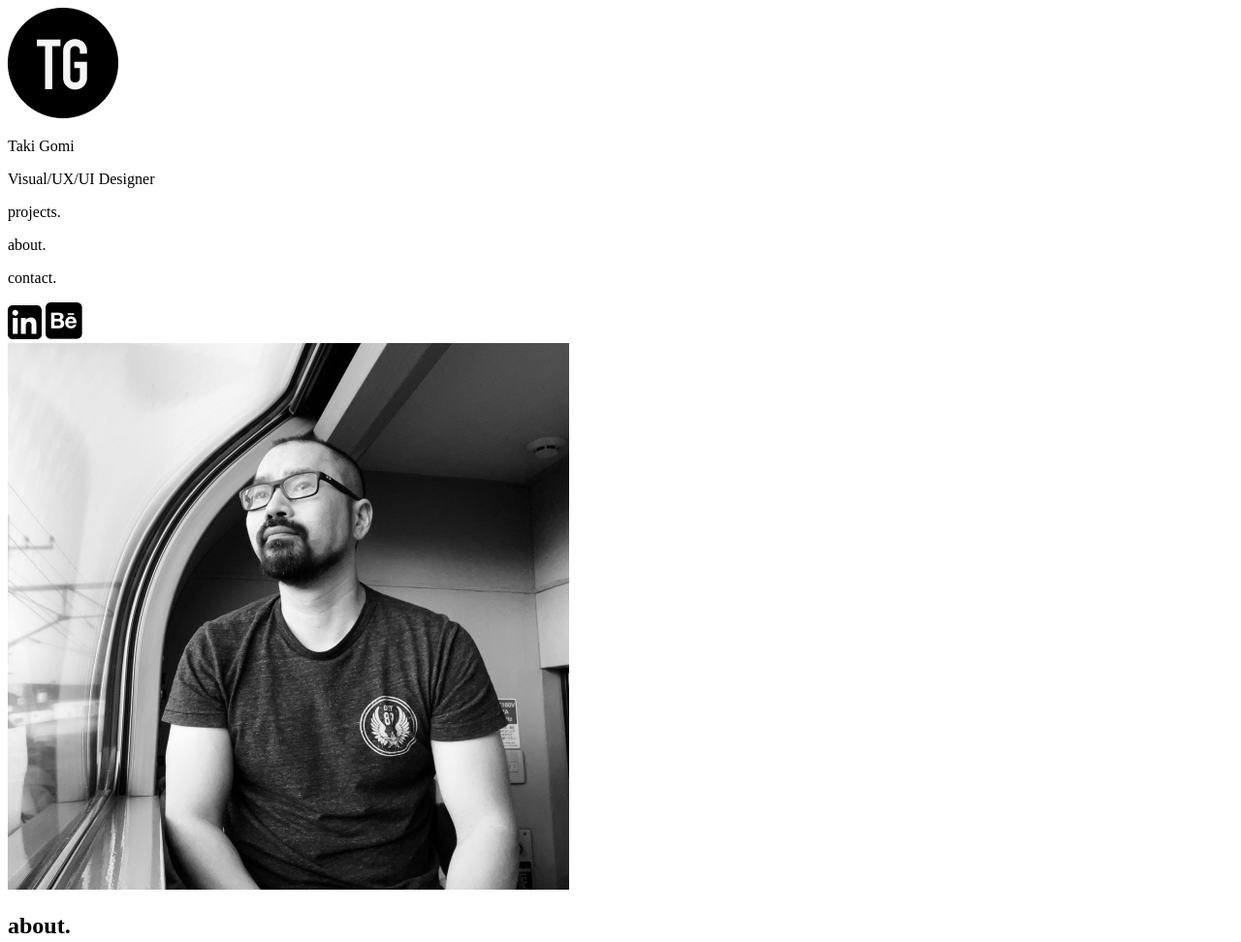
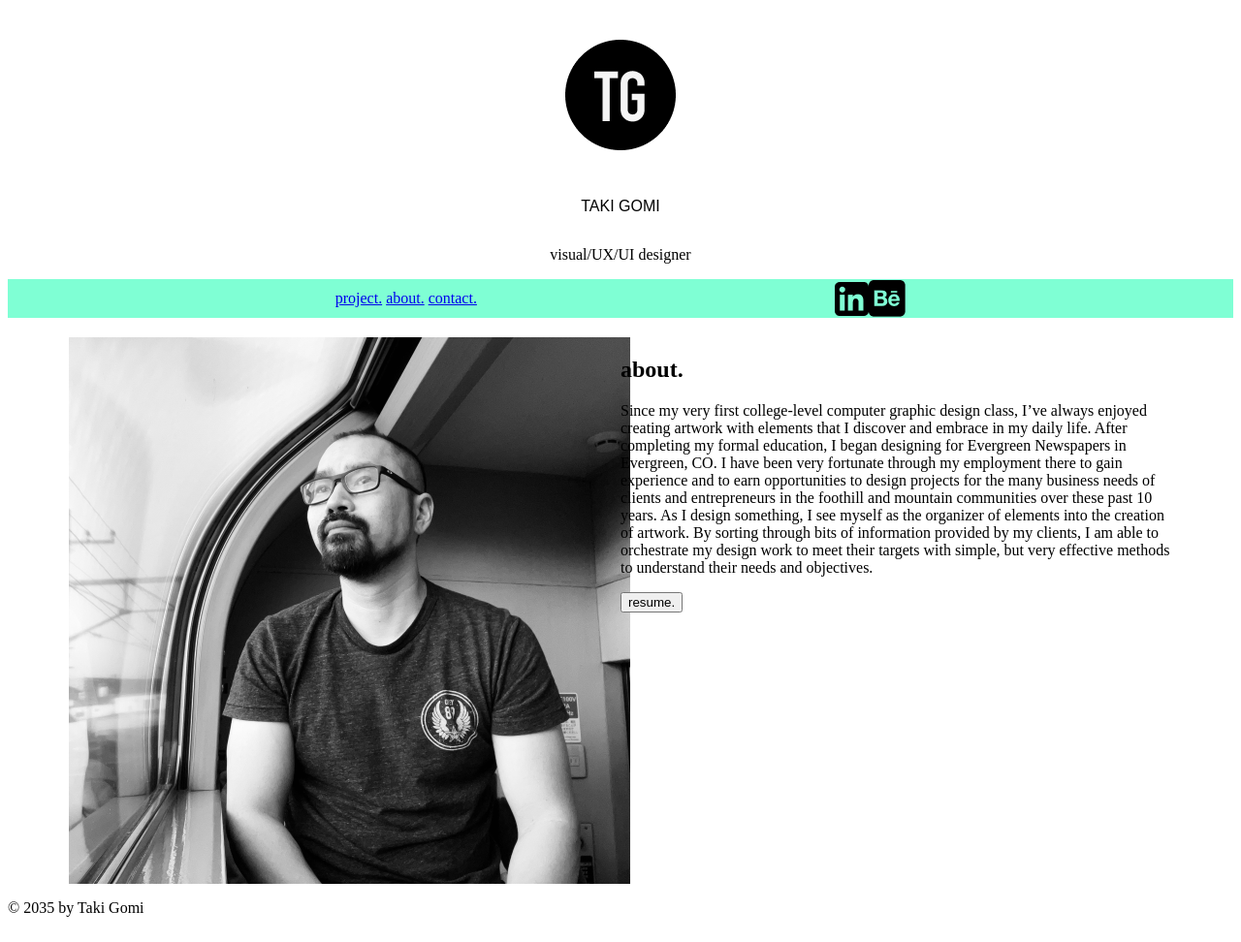
Before and after one commit to TakiGomi/UX_UI_HW_17, a plain HTML site: page index.html in a window 1280 px wide. Shown: the top 972 px of the page at 97% size. Drawn offline with Linux system fonts and the light colour scheme.

Commit message:
center items

```diff
--- a/css/style.css
+++ b/css/style.css
@@ -1,22 +1,45 @@
+.logo {
+    background: white;
+    height: 180px;
+    background-image: url("../img/logo.png");
+    background-repeat: no-repeat;
+    background-position: center;
+}
 
+#navBar {
+    height: 40px;
+    display: flex;
+    justify-content: center;
+    align-items: center;
+    background-color: aquamarine;
+}
+.name{
+    display: flex;
+    justify-content: center;
+    align-items: center;
+    font-family: Arial, Helvetica, sans-serif;
+}
+.title{
+    display: flex;
+    justify-content: center;
+    align-items: center;
+}
+.navigation{
+    color: black;
 
-
-
-
-
-
-
-
-
-
-
-
-
-
-
-
-
-
-@media only screen {
-    .body
-    }
+}
+.icons {
+    display: flex;
+    justify-content: flex-end;
+    align-items: center;
+    width: 35%;
+  }
+  #contentGrid {
+    margin: 20px 5%;
+    display: grid;
+    min-height: 500px;
+    height: 70vh;
+    grid-template-columns: 50% 50%;
+    grid-template-areas:
+    "myPhoto aboutMe";
+  }
--- a/index.html
+++ b/index.html
@@ -6,14 +6,18 @@
 </head>
 <body>
     <header>
-        <img src="img/logo.png">
-        <p>Taki Gomi</p>
-        <p>Visual/UX/UI Designer</p>
+        <div class="logo"></div>
+        <dv class="name">
+            <p>TAKI GOMI</p>
+        </dv>
+        <dv class="title">
+            <p>visual/UX/UI designer</p>
+        </dv>
         <nav id="navBar">
-        <div id="nabigation">
-            <p>projects.</p>
-        <p>about.</p>
-        <p>contact.</p>
+        <div class="navigation">
+                <a href="#">project.</a>
+                <a href="#">about.</a>
+                <a href="#">contact.</a>
         </div>
         <div class="icons">
             <img src="img/Linked.png">
@@ -21,18 +25,25 @@
         </div>
         </nav>
     </header>
-    <section>
-        <img src="img/me.png">
-        <h1>about.</h1>
-        <p>Since my very first college-level computer graphic design class, I’ve always enjoyed creating artwork with elements that I discover and embrace in my daily life. After completing my formal education, I began designing for Evergreen Newspapers in Evergreen, CO. I have been very fortunate through my employment there to gain experience and to earn opportunities to design projects for the many business needs of clients and entrepreneurs in the foothill and mountain communities over these past 10 years.
+    <section id="contentGrid">
+        <div class="myPhoto">
+            <img src="img/me.png">
+        </div>
+        <div class="aboutMe">
+            <h1>about.</h1>
+            <p>Since my very first college-level computer graphic design class, I’ve always enjoyed creating artwork with elements that I discover and embrace in my daily life. After completing my formal education, I began designing for Evergreen Newspapers in Evergreen, CO. I have been very fortunate through my employment there to gain experience and to earn opportunities to design projects for the many business needs of clients and entrepreneurs in the foothill and mountain communities over these past 10 years.
             As I design something, I see myself as the organizer of elements into the creation of artwork. By sorting through bits of information provided by my clients, I am able to orchestrate my design work to meet their targets with simple, but very effective methods to understand their needs and objectives.
-        </p>
-        <button>
-            <p>resume.</p>
-        </button>
+            </p>
+            <div class="resume">
+                <button>resume.</button>
+           </div>
+            </div>
+
     </section>
     <footer>
-        <p>© 2035 by Taki Gomi</p>
+        <div class="disclaimer">
+            © 2035 by Taki Gomi
+        </div>
     </footer>
 
 </body>
```
Also changed, not shown: 1 other file.
